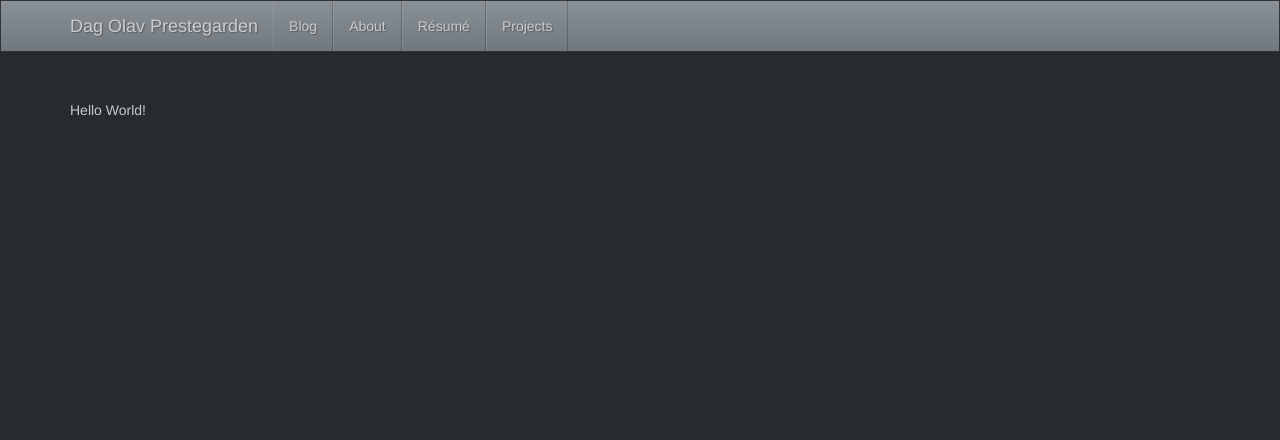
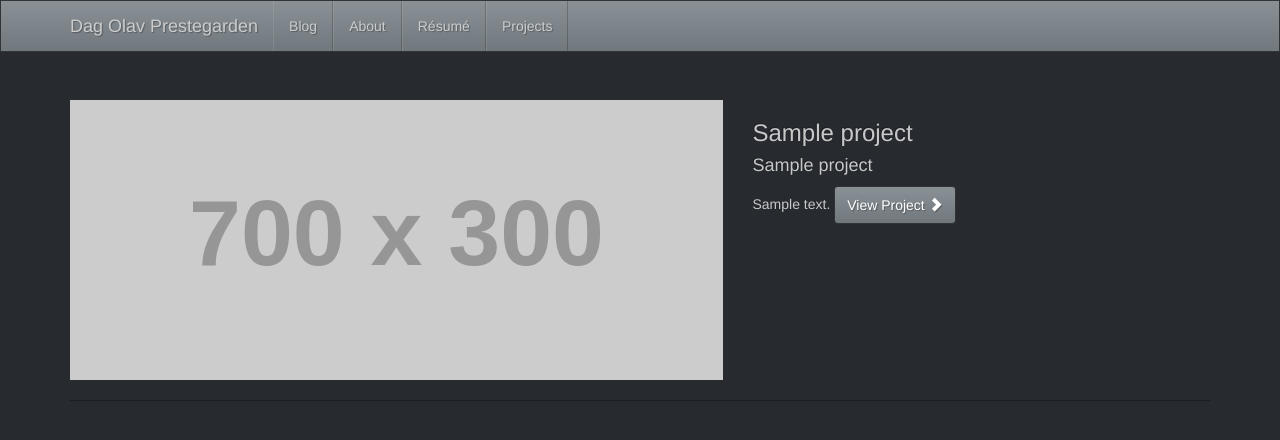
Before and after one commit to dagolap/dagolavprestegarden, a Django app: a page that uses homepage/apps/portfolio/templates/portfolio/base.html in a window 1280 px wide. Shown: the top 440 px of the page. Run offline with Django 3.2, Linux system fonts and the light colour scheme; tables that the repository leaves empty hold one stand-in row (values such as "Sample post"); grey boxes labelled with a size stand in for pictures from a placeholder-image service; some libraries are stand-ins or nearby versions.

Commit message:
Adding nice listing of projects as well as subtitle field to the model

```diff
--- a/homepage/apps/portfolio/models.py
+++ b/homepage/apps/portfolio/models.py
@@ -5,7 +5,12 @@ from filebrowser.fields import FileBrowseField
 
 class Project(models.Model):
     title = models.CharField(_("title"), max_length=50)
+    subtitle = models.CharField(_("subtitle"), max_length=75, null=True)
     description = models.TextField(_("description"))
     image = FileBrowseField(_("image"), directory="images/", extensions=[".jpg",".jpeg",".png",".gif"], blank=True, null=True, max_length=200)
     sort_order = models.SmallIntegerField(_("sort order"))
     slug = models.CharField(_("slug"), max_length=100, null=False, unique=True)
+
+    def get_absolute_url(self):
+        from django.core.urlresolvers import reverse
+        return reverse('project_details', kwargs={"slug":self.slug})
--- a/homepage/apps/portfolio/templates/portfolio/base.html
+++ b/homepage/apps/portfolio/templates/portfolio/base.html
@@ -1,8 +1,5 @@
 {% extends "base.html" %}
 
 {% block content %}
-<div class="row">
-  <div class="col-lg-8">
-        {% block portfoliocontent %}{% endblock %}
-  </div>
+{% block portfoliocontent %}{% endblock %}
 {% endblock %}
--- a/homepage/apps/portfolio/templates/portfolio/index.html
+++ b/homepage/apps/portfolio/templates/portfolio/index.html
@@ -1,6 +1,22 @@
 {% extends "portfolio/base.html" %}
+{% load markup %}
 
 
 {% block portfoliocontent %}
-  Hello World!
+  {% for project in object_list %}
+      <div class="row">
+
+        <div class="col-lg-7 col-md-7">
+          <a href="#"><img class="img-responsive" src="http://placehold.it/700x300"></a>
+        </div>
+
+        <div class="col-lg-5 col-md-5">
+          <h3>{{ project.title }}</h3>
+          <h4>{{ project.subtitle }}</h4>
+          {{ project.description|markdown }}
+          <a class="btn btn-primary" href="{{ project.get_absolute_url }}">View Project <span class="glyphicon glyphicon-chevron-right"></span></a>
+        </div>
+      </div>
+      <hr>
+  {% endfor %}
 {% endblock %}
```
Also changed, not shown: homepage/apps/portfolio/migrations/0003_auto__add_field_project_subtitle.py (added).
